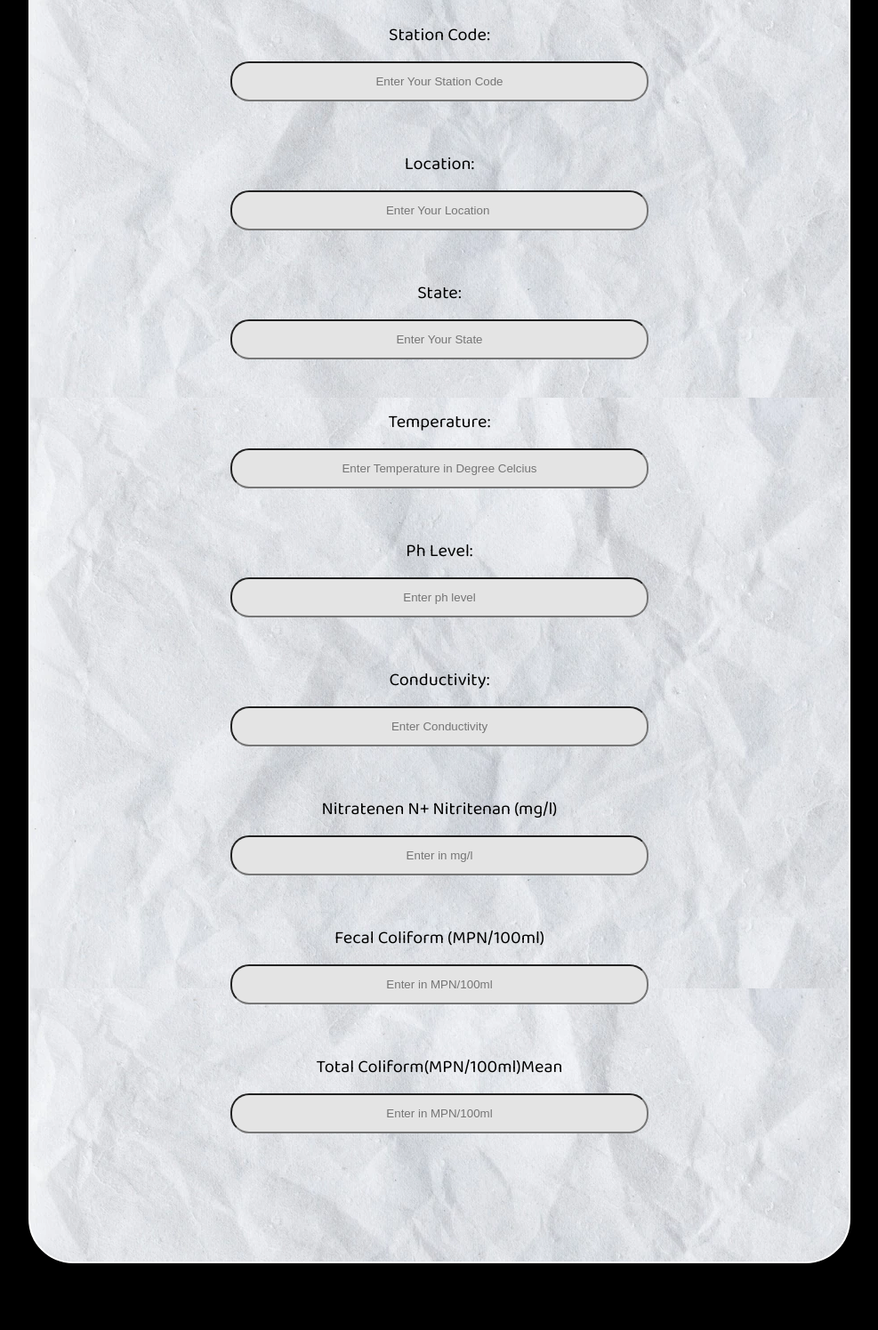
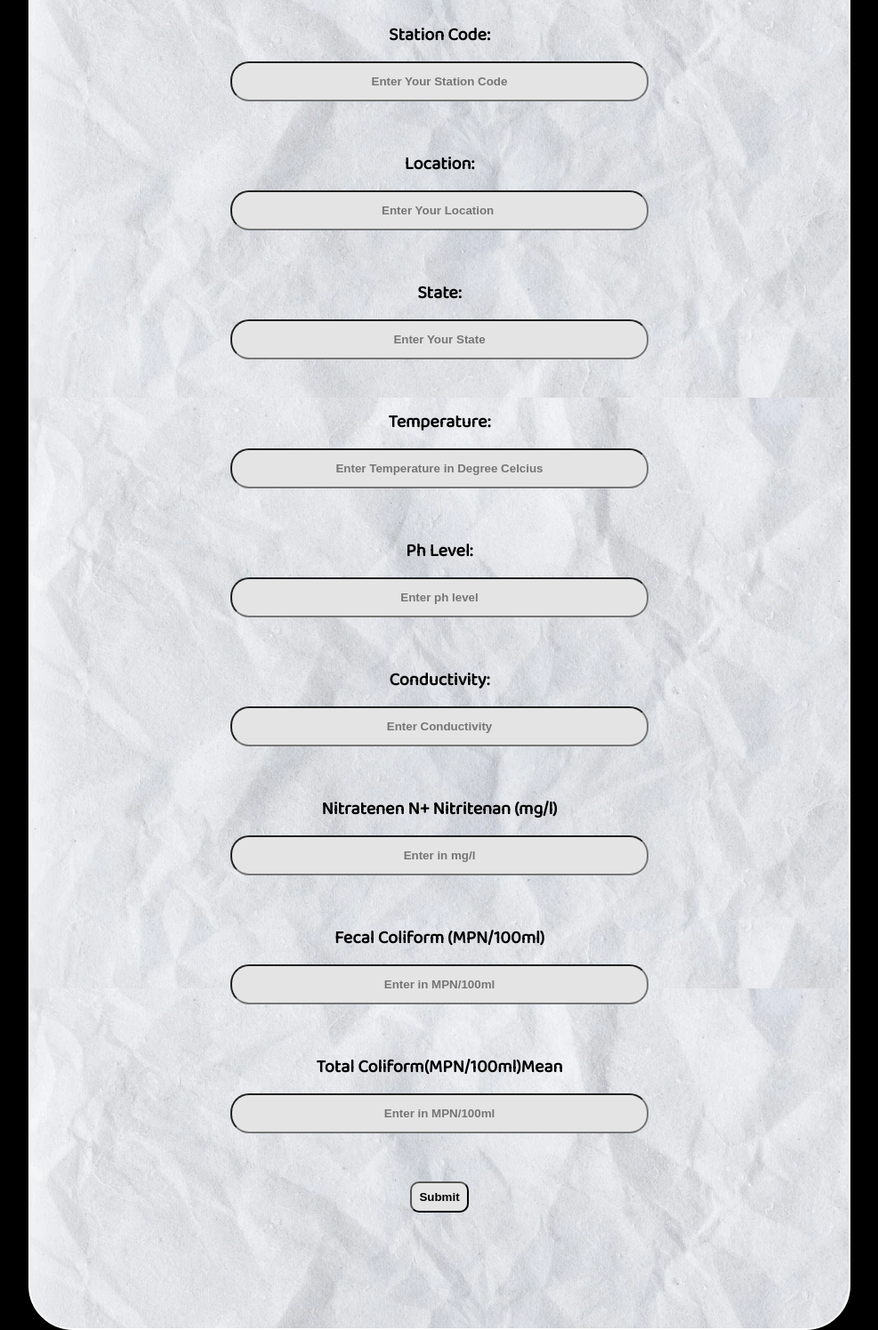
Before and after one commit to Adityas266/Water_Quality, a plain HTML site: page ADBMS.HTML in a window 1280 px wide. Shown: the part 1699-3194 px from the top of the page at 89% size, without its empty margins (146-1133 px from the left). Before the commit the page ends 3119 px from the top, so only its background shows below. Drawn offline with Linux system fonts and the light colour scheme.

Commit message:
Final work done

```diff
--- a/ADBMS.HTML
+++ b/ADBMS.HTML
@@ -17,7 +17,7 @@
     </div>
 
     <div class="firsthalf">
-        <h1 class="text-big" id="web" style="text-align: center;">Advanced Database Management System  Project </h1>
+        <h1 class="text-big" id="web" style="text-align: center;">Advanced Database Management System Project </h1>
 
         <h2>What is Water Quality?</h2>
         <p>
@@ -30,9 +30,11 @@
         </p>
     </div>
 
-    <div id="imghead"><h2>Types of  Water pollution</h2></div>
+    <div id="imghead">
+        <h2>Types of Water pollution</h2>
+    </div>
     <div class="imgsec">
-        <div  class="pic">
+        <div class="pic">
             <img src="/Images/25612134095_d23bcc32b0_b.jpg" alt="">
             <p>Ground Water Pollution</p>
         </div>
@@ -50,43 +52,48 @@
     <div class="secondhalf">
 
         <div class="formsec">
-             <h2>  ENTER YOUR READINGS  HERE:</h2>
+            <h2> ENTER YOUR READINGS HERE:</h2>
             <form>
                 <div class="items">
                     <label for="StaionCode">Station Code:</label>
-                <input type="text" id="staionCode" name="StationCode" placeholder="Enter Your Station Code">
+                    <input type="text" id="staionCode" name="STATON-CODE" placeholder="Enter Your Station Code">
                 </div>
                 <div class="items">
-                <label for="Location">Location:</label>
-                <input type="text" id="location" name="Location" placeholder="Enter Your Location ">
+                    <label for="location">Location:</label>
+                    <input type="text" id="location" name="LOCATION" placeholder="Enter Your Location ">
                 </div>
                 <div class="items">
-                <label for="State">State:</label>
-                <input type="text" id="state" name="location"  placeholder="Enter Your State">
+                    <label for="state">State:</label>
+                    <input type="text" id="state" name="STATE" placeholder="Enter Your State">
                 </div>
                 <div class="items">
-                <label for="Location">Temperature:</label>
-                <input type="text" id="location" name="Location"   placeholder="Enter Temperature in Degree Celcius">
+                    <label for="temperature">Temperature:</label>
+                    <input type="text" id="temperature" name="TEMPERATURE" placeholder="Enter Temperature in Degree Celcius">
                 </div>
                 <div class="items">
-                <label for="Location">Ph Level:</label>
-                <input type="text" id="location" name="Location"   placeholder="Enter ph level">
+                    <label for="ph">Ph Level:</label>
+                    <input type="text" id="ph" name="PH-LEVEL" placeholder="Enter ph level">
                 </div>
                 <div class="items">
-                <label for="Location">Conductivity:</label>
-                <input type="text" id="location" name="Location"   placeholder="Enter Conductivity">
+                    <label for="conductivity">Conductivity:</label>
+                    <input type="text" id="conductivity" name="CONDUCTIVITY" placeholder="Enter Conductivity">
                 </div>
                 <div class="items">
-                <label for="Location">Nitratenen N+ Nitritenan (mg/l)</label>
-                <input type="text" id="location" name="Location"   placeholder="Enter in mg/l">
+                    <label for="nitratenen">Nitratenen N+ Nitritenan (mg/l)</label>
+                    <input type="text" id="nitratenen" name="NITRANEN" placeholder="Enter in mg/l">
                 </div>
                 <div class="items">
-                <label for="Location">Fecal Coliform (MPN/100ml)</label>
-                <input type="text" id="location" name="Location"   placeholder="Enter in MPN/100ml">
+                    <label for="fecal coliform">Fecal Coliform (MPN/100ml)</label>
+                    <input type="text" id="fecal coliform" name="FECAL COLIFORM" placeholder="Enter in MPN/100ml">
                 </div>
                 <div class="items">
-                <label for="Location">Total Coliform(MPN/100ml)Mean</label>
-                <input type="text" id="location" name="Location"   placeholder="Enter in MPN/100ml">
+                    <label for="total coliform">Total Coliform(MPN/100ml)Mean</label>
+                    <input type="text" id="total coliform" name="TOTAL COLIFORM" placeholder="Enter in MPN/100ml">
+                </div>
+                 <div class="items">
+                    <button>
+                        Submit
+                    </button>
                  </div>
 
             </form>
--- a/style.css
+++ b/style.css
@@ -1,5 +1,4 @@
-
-body{
+body {
     font-family: 'Baloo 2', cursive;
     padding: 0;
     margin: 0;
@@ -9,31 +8,31 @@ body{
 
 
 /* firsthalf section  */
-img{
+img {
     background: black;
     height: 160px;
     width: 98.9vw;
 }
 
 
-.firsthalf{
+.firsthalf {
     width: 1200px;
     text-align: center;
     display: block;
     margin: auto;
 }
 
-.firsthalf h1{
+.firsthalf h1 {
     font-size: 55px;
-    font-weight:bolder;
+    font-weight: bolder;
     color: gold;
 }
 
-.firsthalf h2{
+.firsthalf h2 {
     color: rgb(45, 45, 192);
 }
 
-.firsthalf p{
+.firsthalf p {
     font-size: 27px;
     color: white;
 }
@@ -41,35 +40,36 @@ img{
 
 
 /* image section  */
-.imgsec{
+.imgsec {
     display: flex;
     flex-direction: row;
     margin-bottom: 20px;
     height: 640px;
-    align-items:center ;
+    align-items: center;
     justify-content: space-evenly;
 }
 
-#imghead h2{
-    color:darkorange;
+#imghead h2 {
+    color: darkorange;
     padding: 40px;
     margin: 10px;
     text-align: center;
 }
 
-.pic img{
+.pic img {
     width: 400px;
     height: 400px;
-    margin:30px;
+    margin: 30px;
     border-radius: 50px;
     transition: 0.2s ease;
 }
 
-.pic img:hover{
+.pic img:hover {
     transform: scale(1.05);
 }
-.pic p{
-    color:gold;
+
+.pic p {
+    color: gold;
     text-align: center;
     font-size: 28px;
 }
@@ -77,7 +77,7 @@ img{
 
 
 /* secondhalf section  */
-.secondhalf{
+.secondhalf {
     width: 740px;
     border: 2px solid white;
     border-radius: 50px;
@@ -86,16 +86,19 @@ img{
     margin: auto;
     padding: 90px;
 }
-.secondhalf img{
+
+.secondhalf img {
     height: 1000px;
 }
 
-.secondhalf h2{
+.secondhalf h2 {
     color: orange;
     text-align: center;
     font-size: 40px;
 }
-.items{
+
+.items {
+    font-weight: bolder;
     color: black;
     display: flex;
     flex-direction: column;
@@ -103,7 +106,9 @@ img{
     align-items: center;
     justify-content: center;
 }
+
 .items input {
+    font-weight: bolder;
     text-align: center;
     background-color: rgb(228, 228, 228);
     display: block;
@@ -112,4 +117,24 @@ img{
     margin: 14px auto;
     /* border: 2px solid black; */
     border-radius: 21px;
+    transition: 0.3s ease;
+
 }
+
+.items input:hover{
+    transform: scale(1.05);
+
+}
+
+.items button{
+    padding: 8px;
+    border-radius: 10px;
+    background-color: rgb(228, 228, 228);
+    transition: 0.3s ease;
+    font-weight: bolder;
+}
+
+.items button:hover{
+    transform: scale(1.05);
+background-color: rgba(181, 172, 172, 0.74);
+}
```
Lines whose indentation alone changed are shown as unchanged.
